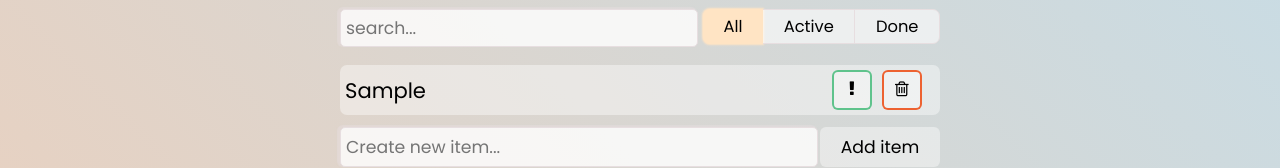
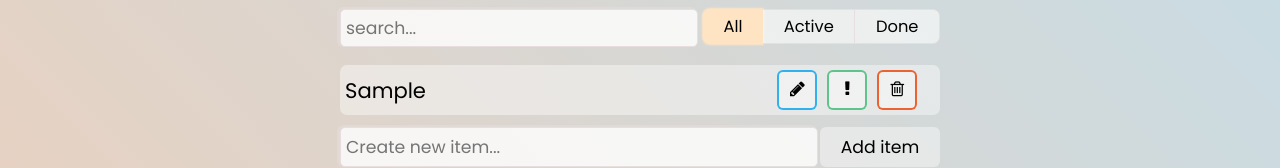
Before and after one commit to RedFox107/ToDoList, a React (Create React App) app: page / in a window 1280 px wide. Both pictures are taken after typing "Sample" into the empty fields and a click on the button "Add item". Shown: the part 236-404 px from the top of the page. Built offline with nearby package versions, Linux system fonts and the light colour scheme.

Commit message:
добавил возможность редактирования элементов

```diff
--- a/src/Components/App/App.jsx
+++ b/src/Components/App/App.jsx
@@ -43,8 +43,10 @@ class App extends React.Component {
     toggleProperty = (arr, id, propName) => {
         const i = arr.findIndex((e) => e.id === id),
             item = arr[i];
+        const newData = [...arr.slice(0, i), {...item, [propName]: !item[propName]}, ...arr.slice(i + 1)];
+        this.putNewDataInLocalStorage(newData);
         return {
-            data: [...arr.slice(0, i), {...item, [propName]: !item[propName]}, ...arr.slice(i + 1)]
+            data: newData
         }
     }
     addElement = (label = "") => {
@@ -52,7 +54,6 @@ class App extends React.Component {
                 const newLastId = lastId + 1;
                 const newData = [...data, this.createToDoItem(newLastId, label)];
                 this.putNewDataInLocalStorage(newData);
-
                 return {
                     data: newData,
                     lastId: newLastId,
@@ -67,6 +68,19 @@ class App extends React.Component {
         important,
         done
     })
+    setNewTextInItem = (id,text)=>{
+        this.setState(({data})=>{
+            const newData = data.map((e)=>{
+                if(e.id===id)
+                    e.label = text
+                return e;
+            });
+            this.putNewDataInLocalStorage(newData)
+            return {
+                data:newData
+            }
+        })
+    }
 
     search = (items, text) => {
 
@@ -76,14 +90,12 @@ class App extends React.Component {
             return (item.label.toLowerCase().indexOf(text.toLowerCase()) > -1)
         });
     }
-
     setSearchText = (text) => {
         //debugger
         this.setState(({filterText}) => ({
             filterText: text
         }))
     }
-
     filter = (items, filter) => {
         switch (filter) {
             case 'all':
@@ -111,6 +123,7 @@ class App extends React.Component {
             <SearchPanel placeholder={"search..."} activeButton={buttonFilter} setSearchText={this.setSearchText}
                          setButtonFilter={this.setButtonFilter}/>
             <ToDoList
+                setNewTextInItem={this.setNewTextInItem}
                 todos={filteredData}
                 onDelete={this.deleteElement}
                 addElement={this.addElement}
--- a/src/Components/ToDoList/ToDoList.jsx
+++ b/src/Components/ToDoList/ToDoList.jsx
@@ -44,6 +44,9 @@ class ToDoList extends React.Component {
                             <li key={id}>
                                 <ToDoListItem
                                     {...item}
+                                    onRefactor={
+                                        (text)=>{this.props.setNewTextInItem(id,text)}
+                                    }
                                     onDeleted={() => {
                                         props.onDelete(id);
                                     }}
@@ -73,6 +76,7 @@ const CreateItem = React.forwardRef(({newItemText, errors,changeText,addElement}
                 className={s_searchPanel.searchInput}
                 value={newItemText} ref={ref}
                 placeholder={"Create new item..."}
+                onKeyUp={({key})=>{key==='Enter'&&addElement()}}
             />
             <button onClick={addElement} className={s.btn}>Add item</button>
         </div>
--- a/src/Components/ToDoList/ToDoList.module.css
+++ b/src/Components/ToDoList/ToDoList.module.css
@@ -16,9 +16,6 @@
     left: 5px;
 }
 
-.toDoList::-webkit-scrollbar-button {
-
-}
 
 .toDoList::-webkit-scrollbar-thumb {
     border-radius: 10px;
@@ -26,11 +23,6 @@
 
 }
 
-.toDoList::-webkit-scrollbar-track {
-}
-
-.toDoList::-webkit-scrollbar-track-piece {
-}
 
 .toDoList > li {
     padding-right: 4px;
@@ -43,7 +35,7 @@
 .toDoListItem {
     display: grid;
     grid-gap: 5px;
-    grid-template-columns: 8fr 2fr;
+    grid-template-columns: 7fr 3fr;
 }
 
 .toDoListItemLabel {
@@ -52,6 +44,14 @@
     padding: 5px;
     display: flex;
     align-items: center;
+
+}
+
+.toDoListItemInput{
+    border: none;
+    border-radius: 7px 0 0 7px;
+    cursor: text;
+    background-color: rgba(255, 255, 255, 0.44);
 }
 
 .btnWrap {
@@ -85,12 +85,20 @@
     border: 2px solid rgba(237, 62, 0, 0.8);
 }
 
+.refactorBtn{
+    border: 2px solid rgba(0, 162, 237, 0.8);
+}
+
 .trashBtn:hover {
     background-color: rgba(237, 62, 0, 0.8);
 }
 
 .excBtn:hover {
     background-color: #3eb874;
+}
+
+.refactorBtn:hover{
+    background-color:rgba(0, 162, 237, 0.8);
 }
 
 .btn > i {
--- a/src/Components/ToDoList/ToDoListItem.jsx
+++ b/src/Components/ToDoList/ToDoListItem.jsx
@@ -2,6 +2,10 @@ import React from "react";
 import s from './ToDoList.module.css';
 
 class ToDoListItem extends React.PureComponent {
+    state = {
+        isRefactorNow:false,
+        itemText:this.props.label
+    }
     setImportant = () => {
         this.props.toggleImportant()
     }
@@ -11,23 +15,50 @@ class ToDoListItem extends React.PureComponent {
     toggleDone = () => {
         this.props.toggleDone();
     }
+    toggleRefactorMode = ()=>{
+        this.setState(({isRefactorNow})=>({
+            isRefactorNow:!isRefactorNow
+        }))
+    }
+    refactorItem = (e)=>{
+        const val = e.target.value
+        this.setState(()=>({
+            itemText:val
+        }))
+    }
+    onRefEnd = ()=>{
+        this.props.onRefactor(this.state.itemText)
+        this.toggleRefactorMode();
+    }
 
     render() {
         const {label, done, important} = this.props;
+        const {isRefactorNow} = this.state;
 
         return (
             <div className={s.toDoListItem}>
-            <span
-                className={`${s.toDoListItemLabel}  ${important && s.important} ${done && s.done}`}
-                onClick={this.toggleDone}
-            >{label}</span>
+                {(isRefactorNow)
+                    ?
+                    <input onChange={this.refactorItem} value={this.state.itemText} className={`${s.toDoListItemLabel} ${s.toDoListItemInput}`} autoFocus={true}/>
+                    :
+                    <span
+                        className={`${s.toDoListItemLabel}  ${important && s.important} ${done && s.done}`}
+                        onClick={this.toggleDone}
+                    >{label}</span>
+                }
                 <div className={s.btnWrap}>
+                    <button className={`${s.refactorBtn} ${s.btn}`}
+                            onClick={(isRefactorNow)?this.onRefEnd:this.toggleRefactorMode}
+                    >
+                        <i className={isRefactorNow?"fa fa-times":"fa fa-pencil"} aria-hidden="true"/>
+                    </button>
                     <button className={`${s.excBtn} ${s.btn}`} onClick={this.setImportant}>
                         <i className={"fa fa-exclamation"}/>
                     </button>
                     <button className={`${s.trashBtn} ${s.btn}`} onClick={this.deleteElement}>
                         <i className={"fa fa-trash-o"}/>
                     </button>
+
                 </div>
 
             </div>
```
